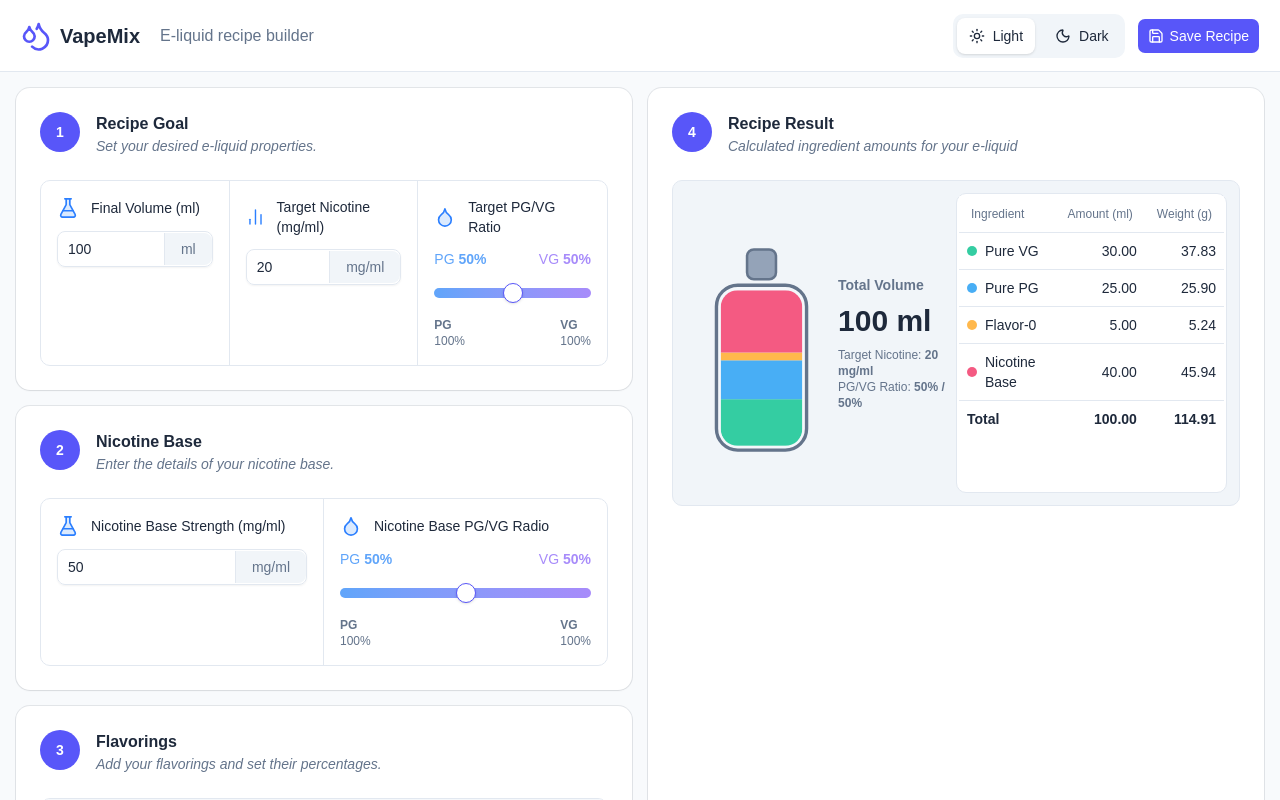
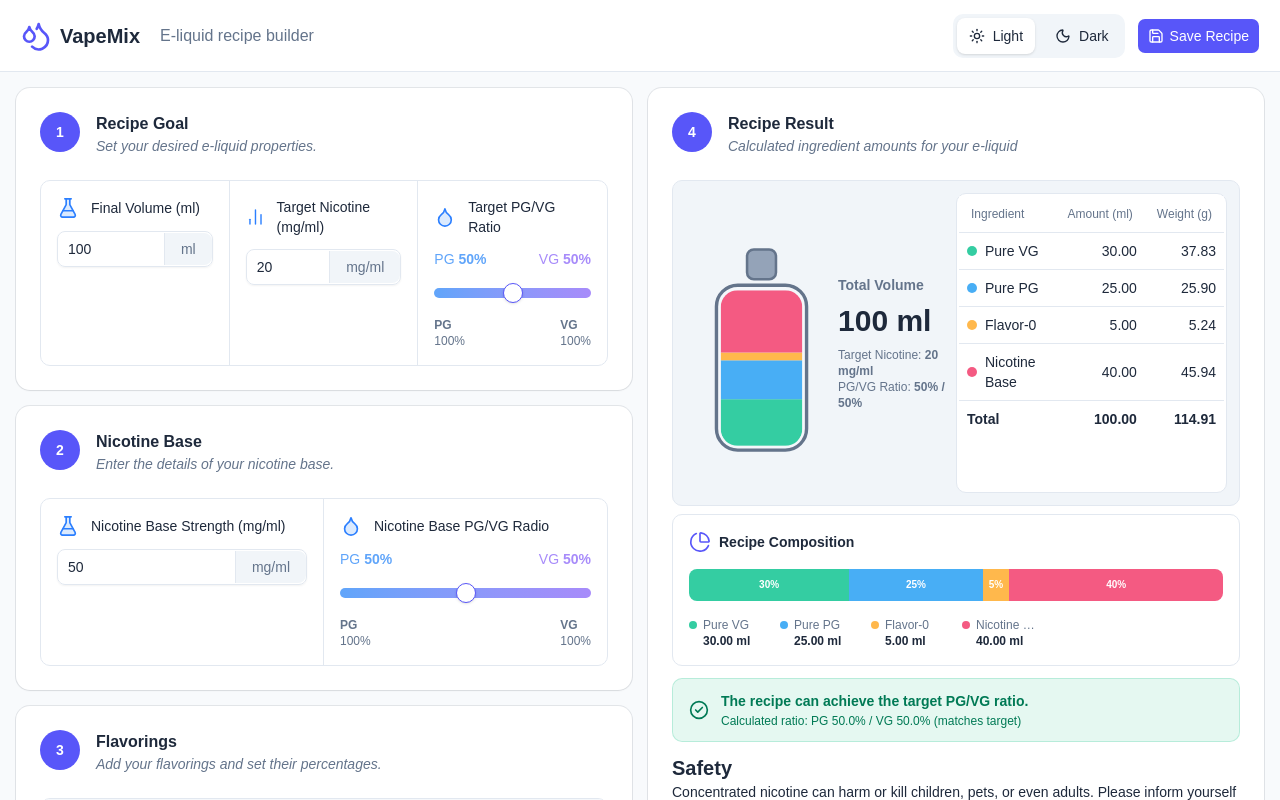
Before and after one commit to Sooheil/VapeMix, a React (Vite) app: page / in a window 1280 px wide. Shown: the top 800 px of the page. Built offline with nearby package versions, Linux system fonts and the light colour scheme.

Commit message:
add alert and safety description

```diff
--- a/src/features/recipe/components/recipeResult/RecipeResult.tsx
+++ b/src/features/recipe/components/recipeResult/RecipeResult.tsx
@@ -8,6 +8,8 @@ import {
   VG_COLOR,
 } from "./RecipeResult.const"
 import { IngredientsTable } from "./components/ingredientsTable/IngredientsTable"
+import { RecipeComposition } from "./components/recipeComposition/RecipeComposition"
+import { RecipeStatus } from "./components/recipeStatus/RecipeStatus"
 
 export const RecipeResult = ({ recipeResult }: RecipeResultProps) => {
   const ingredients: Ingredient[] = recipeResult.success
@@ -52,7 +54,8 @@ export const RecipeResult = ({ recipeResult }: RecipeResultProps) => {
       />
 
       <CardContent>
-        {recipeResult.success ? (
+        {recipeResult.success && (
+          <div className="grid gap-2">
             <div className="grid min-h-48 grid-cols-2 rounded-lg border bg-muted p-3">
               <RecipeBottle
                 ingredients={ingredients}
@@ -64,9 +67,23 @@ export const RecipeResult = ({ recipeResult }: RecipeResultProps) => {
                 totalWeight={recipeResult.data.totalWeight}
               />
             </div>
-        ) : (
-          <p className="text-sm text-destructive">{recipeResult.error}</p>
+            <div>
+              <RecipeComposition
+                ingredients={ingredients}
+                totalVolume={recipeResult.data.totalVolume}
+              />
+            </div>
+          </div>
         )}
+        <RecipeStatus recipeResult={recipeResult} />
+        <div>
+          <span className="block text-xl font-extrabold">Safety</span>{" "}
+          Concentrated nicotine can harm or kill children, pets, or even adults.
+          Please inform yourself of how to mitigate the dangers before you try
+          mixing your own. If you want to be a hundred percent certain about
+          your calculations, you should double check your results using other
+          tools as well.
+        </div>
       </CardContent>
     </Card>
   )
--- a/src/features/recipe/components/recipeResult/RecipeResult.types.ts
+++ b/src/features/recipe/components/recipeResult/RecipeResult.types.ts
@@ -78,3 +78,8 @@ export interface IngredientsTableProps {
   totalVolume: number
   totalWeight: number
 }
+
+export type RecipeCompositionProps = Pick<
+  IngredientsTableProps,
+  "ingredients" | "totalVolume"
+>
--- /dev/null
+++ b/src/features/recipe/components/recipeResult/components/recipeComposition/RecipeComposition.tsx
@@ -0,0 +1,64 @@
+import { ChartPie } from "lucide-react"
+import type { RecipeCompositionProps } from "../../RecipeResult.types"
+
+export const RecipeComposition = ({
+  ingredients,
+  totalVolume,
+}: RecipeCompositionProps) => {
+  const visibleIngredients = ingredients.filter(
+    (ingredient) => ingredient.volume > 0
+  )
+
+  const getPercentage = (volume: number) => (volume / totalVolume) * 100
+
+  return (
+    <div className="space-y-4 rounded-lg border bg-card p-4">
+      <div className="flex items-center gap-2">
+        <ChartPie size={22} strokeWidth={1.8} className="text-primary" />
+        <h3 className="text-sm font-semibold">Recipe Composition</h3>
+      </div>
+
+      {/* Stacked progress bar */}
+      <div className="flex h-8 overflow-hidden rounded-md">
+        {visibleIngredients.map((ingredient) => {
+          const percentage = getPercentage(ingredient.volume)
+
+          return (
+            <div
+              key={ingredient.id}
+              className="flex items-center justify-center overflow-hidden text-[10px] font-semibold text-white"
+              style={{
+                width: `${percentage}%`,
+                backgroundColor: ingredient.color,
+              }}
+              title={`${ingredient.name}: ${percentage.toFixed(2)}%`}
+            >
+              {percentage >= 3 && `${Number(percentage.toFixed(2))}%`}
+            </div>
+          )
+        })}
+      </div>
+
+      {/* Ingredient legend */}
+      <div className="grid grid-cols-2 gap-3 sm:grid-cols-3 lg:grid-cols-6">
+        {visibleIngredients.map((ingredient) => (
+          <div key={ingredient.id} className="min-w-0">
+            <div className="flex items-center gap-1.5">
+              <span
+                className="size-2 shrink-0 rounded-full"
+                style={{ backgroundColor: ingredient.color }}
+              />
+              <span className="truncate text-xs text-muted-foreground">
+                {ingredient.name}
+              </span>
+            </div>
+
+            <p className="pl-3.5 text-xs font-semibold tabular-nums">
+              {ingredient.volume.toFixed(2)} ml
+            </p>
+          </div>
+        ))}
+      </div>
+    </div>
+  )
+}
--- /dev/null
+++ b/src/features/recipe/components/recipeResult/components/recipeStatus/RecipeStatus.tsx
@@ -0,0 +1,44 @@
+import { CircleCheck, CircleAlert } from "lucide-react"
+import type { RecipeResultProps } from "../../RecipeResult.types"
+
+export const RecipeStatus = ({ recipeResult }: RecipeResultProps) => {
+  if (!recipeResult.success) {
+    return (
+      <div
+        role="alert"
+        className="flex items-center gap-3 rounded-lg border border-red-500/20 bg-red-500/10 px-4 py-3 text-red-700 dark:text-red-400"
+      >
+        <CircleAlert className="size-5 shrink-0" />
+
+        <div className="space-y-0.5">
+          <p className="text-sm font-semibold">
+            The recipe cannot be mixed with these settings.
+          </p>
+          <p className="text-xs">{recipeResult.error}</p>
+        </div>
+      </div>
+    )
+  }
+
+  const { pgPercent, vgPercent } = recipeResult.data.composition
+
+  return (
+    <div
+      role="status"
+      className="flex items-center gap-3 rounded-lg border border-emerald-500/20 bg-emerald-500/10 px-4 py-3 text-emerald-700 dark:text-emerald-400"
+    >
+      <CircleCheck className="size-5 shrink-0" />
+
+      <div className="space-y-0.5">
+        <p className="text-sm font-semibold">
+          The recipe can achieve the target PG/VG ratio.
+        </p>
+
+        <p className="text-xs">
+          Calculated ratio: PG {pgPercent.toFixed(1)}% / VG{" "}
+          {vgPercent.toFixed(1)}% (matches target)
+        </p>
+      </div>
+    </div>
+  )
+}
```
Lines whose indentation alone changed are shown as unchanged.
